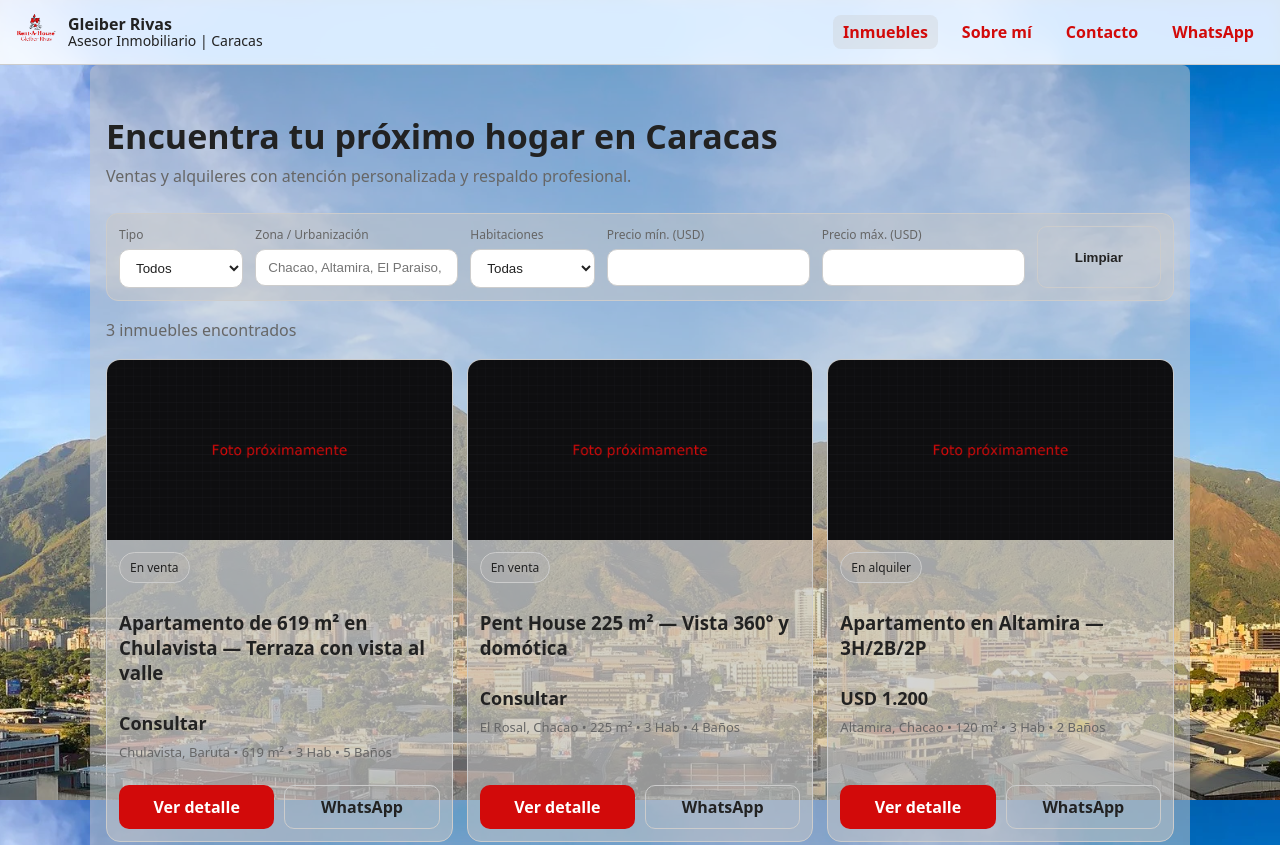
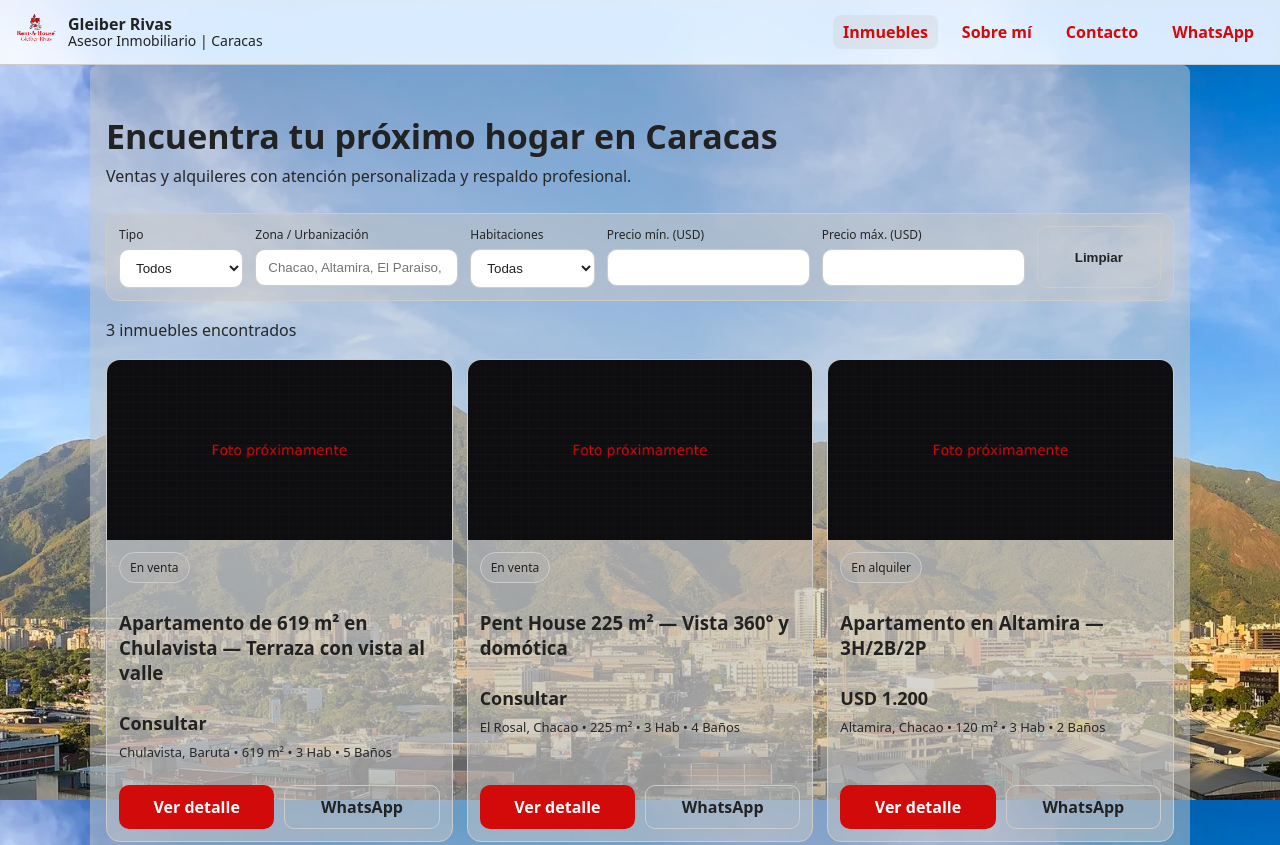
Before and after one commit to gleiberrivasrah/inmueblesrah, a plain HTML site: page index.html in a window 1280 px wide. Shown: the top 845 px of the page. Drawn offline with Linux system fonts and the light colour scheme.

Commit message:
Update styles.css

```diff
--- a/styles.css
+++ b/styles.css
@@ -3,7 +3,7 @@
   --bg: #ffffff; /* fondo blanco */
   --panel: rgba(200,200,200,0.5); /* secciones blancas semi-transparentes */
   --text: #222222; /* texto oscuro */
-  --muted:#666666; /* texto secundario gris */
+  --muted:#272727; /* texto secundario gris */
   --line:#cccccc; /* bordes suaves */
   --accent:#d20a0a; /* rojo */
   --accent-2:#ffffff; /* blanco */
```
